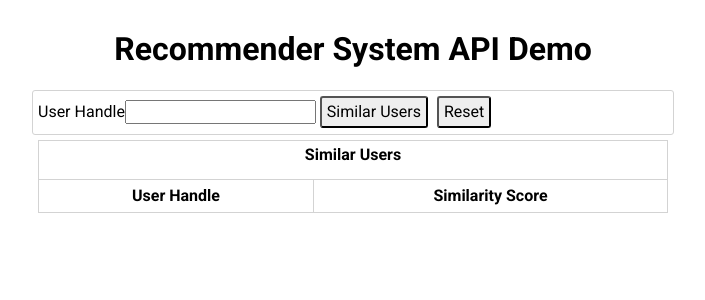
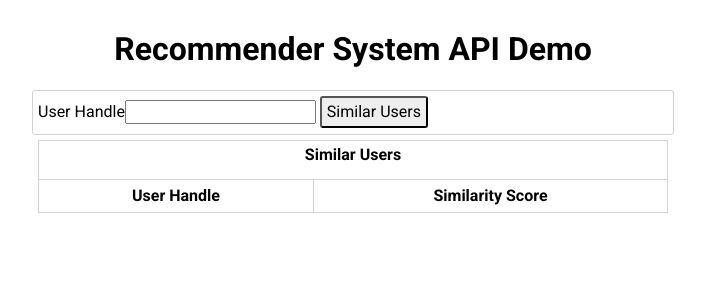
Before and after one commit to maylem/recommender, a Python web app: template app/templates/home.html in a window 1280 px wide. Shown: the top 300 px of the page, without its empty margins (287-992 px from the left). Run offline with Jinja, Linux system fonts and the light colour scheme; the template is opened without the code that fills it, so the values that code supplies are empty.

Commit message:
Remove reset button

```diff
--- a/app/static/js/home.js
+++ b/app/static/js/home.js
@@ -34,9 +34,6 @@ app.view = (function() {
     let $user_handle = $('#user_handle');
 
     return {
-        reset: function() {
-            $user_handle.val('').focus();
-        },
         build_table: function(user_recommender) {
             let rows = ''
 
@@ -88,13 +85,8 @@ app.controller = (function(m, v) {
         e.preventDefault();
     });
 
-    $('#reset').click(function() {
-        view.reset();
-    })
-
     $event_pump.on('model_get_similar_users_success', function(e, data) {
         view.build_table(data);
-        view.reset();
     });
 
     $event_pump.on('model_error', function(e, xhr, textStatus, errorThrown) {
--- a/app/templates/home.html
+++ b/app/templates/home.html
@@ -18,7 +18,6 @@
         <label for="user_handle">User Handle<input id="user_handle" type="text"/>
         </label>
         <button id="get_similar_users">Similar Users</button>
-        <button id="reset">Reset</button>
     </div>
     <div class="user_recommender">
         <table>
```
